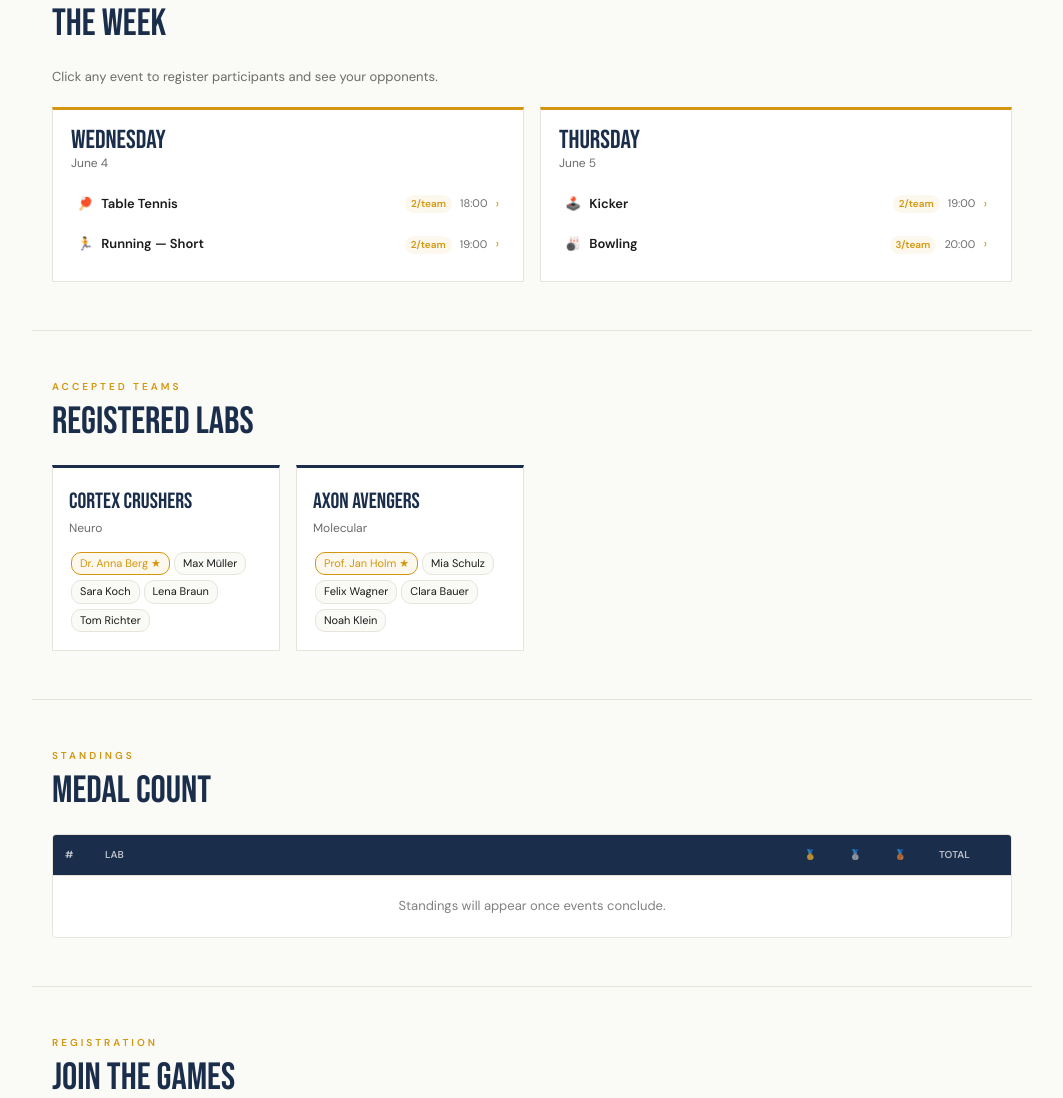
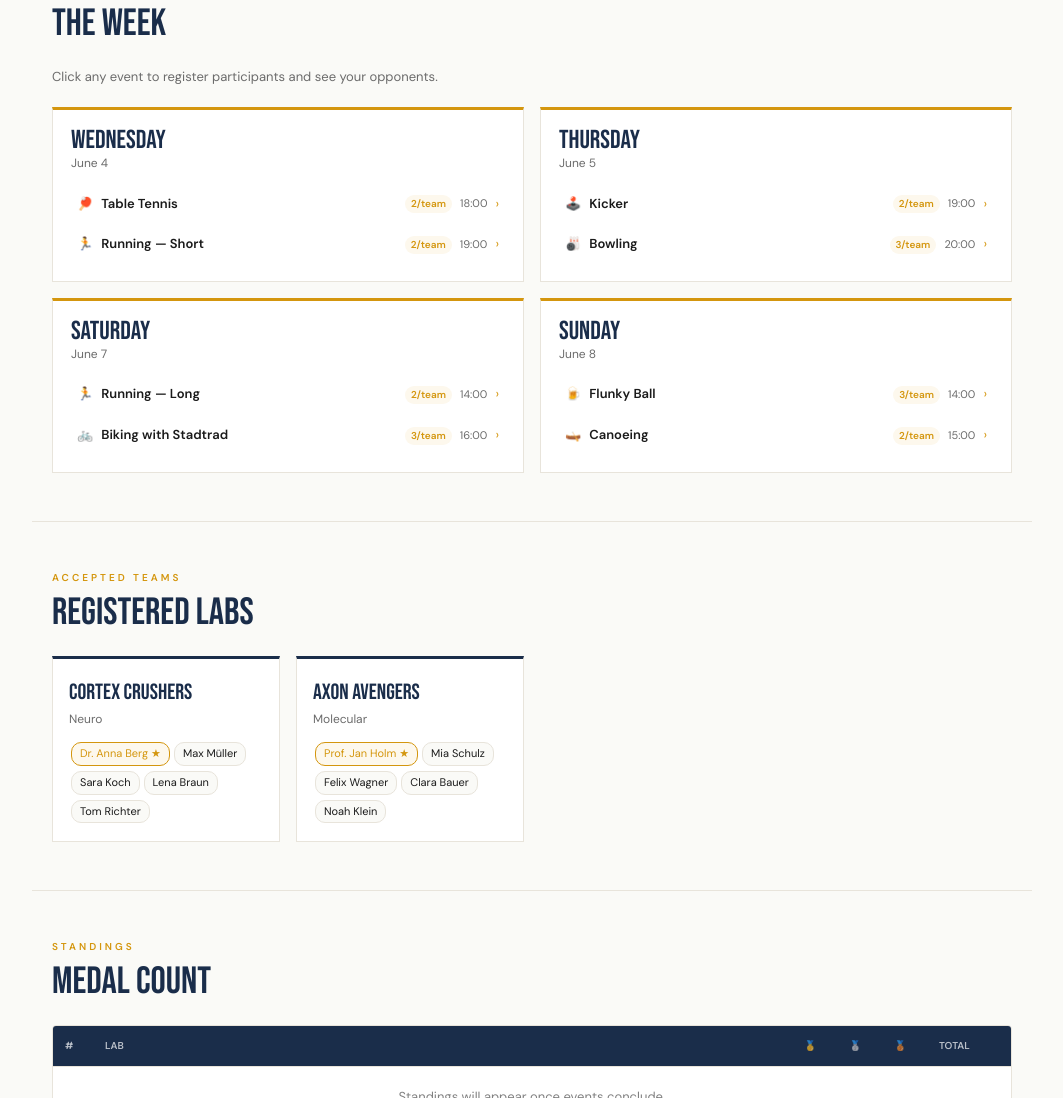
Before and after one commit to GabrieleMancini/Lab-Olympics, a plain HTML site: page index.html in a window 1280 px wide. Shown: the part 1059-2157 px from the top of the page, without its empty margins (108-1171 px from the left). Drawn offline with Linux system fonts and the light colour scheme.

Commit message:
Update index.html

```diff
--- a/index.html
+++ b/index.html
@@ -444,10 +444,29 @@ async function clearRegistration(eventId, teamName) {
   await window.storage.set(`ev_reg:${eventId}`, JSON.stringify(all.filter(r => r.team !== teamName)), true);
 }
 
-/* ===================== SCHEDULE ===================== */
-const dayOrder  = ["Mon 2 Jun","Tue 3 Jun","Wed 4 Jun","Thu 5 Jun","Fri 6 Jun"];
-const dayLabels = {"Mon 2 Jun":"Monday","Tue 3 Jun":"Tuesday","Wed 4 Jun":"Wednesday","Thu 5 Jun":"Thursday","Fri 6 Jun":"Friday"};
-const dayDates  = {"Mon 2 Jun":"June 2","Tue 3 Jun":"June 3","Wed 4 Jun":"June 4","Thu 5 Jun":"June 5","Fri 6 Jun":"June 6"};
+
+  /* ===================== SCHEDULE ===================== */
+const dayOrder  = ["Mon 2 Jun", "Tue 3 Jun", "Wed 4 Jun", "Thu 5 Jun", "Fri 6 Jun", "Sat 7 Jun", "Sun 8 Jun"];
+
+const dayLabels = {
+  "Mon 2 Jun": "Monday",
+  "Tue 3 Jun": "Tuesday",
+  "Wed 4 Jun": "Wednesday",
+  "Thu 5 Jun": "Thursday",
+  "Fri 6 Jun": "Friday",
+  "Sat 7 Jun": "Saturday",
+  "Sun 8 Jun": "Sunday"
+};
+
+const dayDates  = {
+  "Mon 2 Jun": "June 2",
+  "Tue 3 Jun": "June 3",
+  "Wed 4 Jun": "June 4",
+  "Thu 5 Jun": "June 5",
+  "Fri 6 Jun": "June 6",
+  "Sat 7 Jun": "June 7",
+  "Sun 8 Jun": "June 8"
+};
 
 async function renderSchedule() {
   const grid = document.getElementById('schedule-grid');
```
